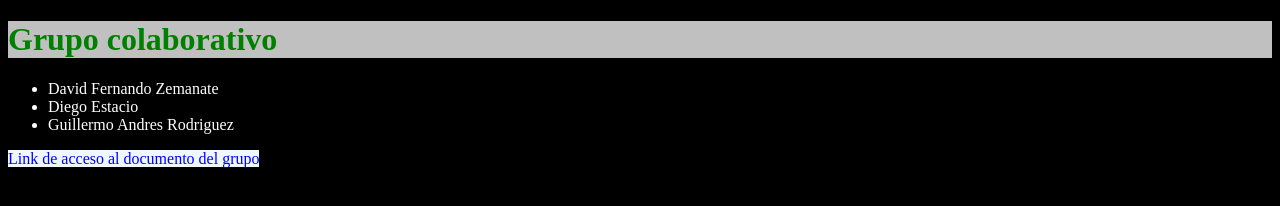
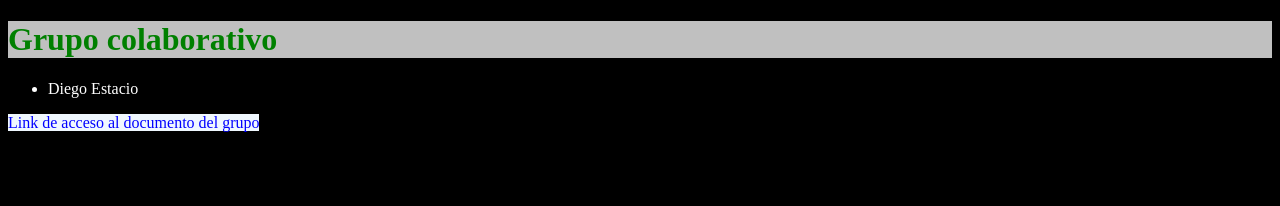
Before and after one commit to emdiego-cmd/trabajo_colaborativo_3, a plain HTML site: page trabajo_colaborativo_3/index.html in a window 1280 px wide. Drawn offline with Linux system fonts and the light colour scheme.

Commit message:
Update index.html

```diff
--- a/trabajo_colaborativo_3/index.html
+++ b/trabajo_colaborativo_3/index.html
@@ -12,9 +12,9 @@
         Grupo colaborativo
     </h1>
     <UL>
-        <li>David Fernando Zemanate</li>
+
         <li>Diego Estacio</li>
-        <li>Guillermo Andres Rodriguez</li>
+
     </UL>
 
     <a href="https://docs.google.com/document/d/1A8Lho6uKYEgeVFXgZmTEPpHd3QwCy3-AN9FsVeZMHxM/edit?usp=sharing" target="_blank">Link de acceso al documento del grupo</a>
```
